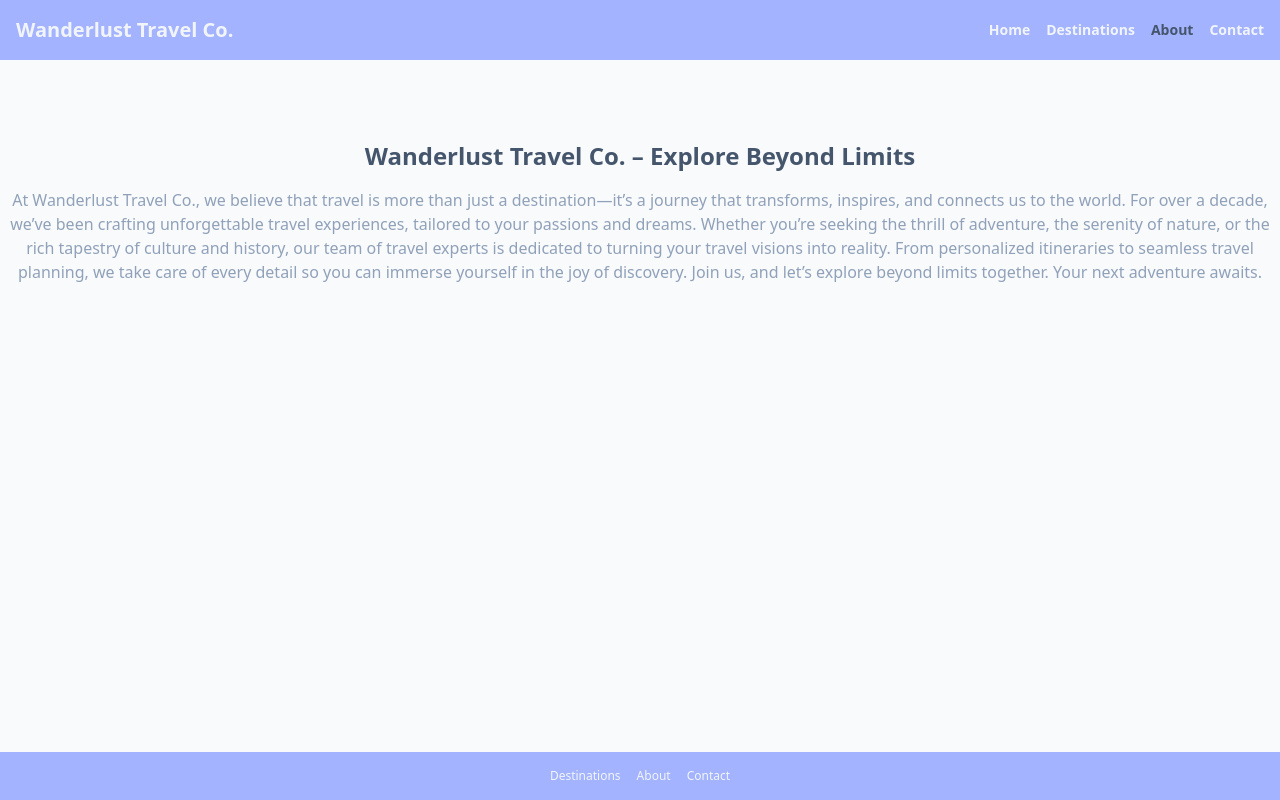
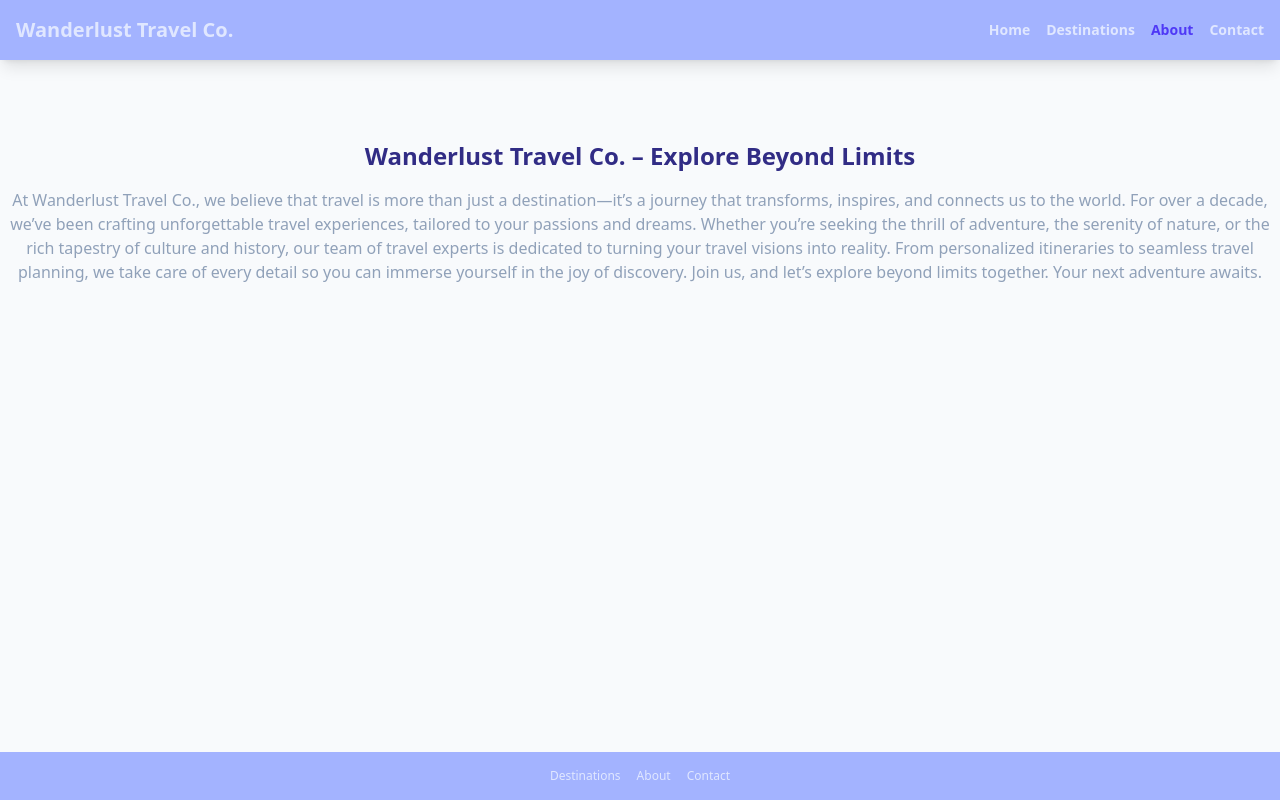
Before and after one commit to monica-mateescu/travel-agency-react, a React (Vite) app: page /about in a window 1280 px wide. Built offline with nearby package versions, Linux system fonts and the light colour scheme.

Commit message:
update colors for better contrast

```diff
--- a/src/components/Button.jsx
+++ b/src/components/Button.jsx
@@ -1,5 +1,9 @@
 const Button = ({ name }) => {
-  return <button className="btn btn-primary btn-lg">{name}</button>;
+  return (
+    <button className="btn btn-outline btn-primary btn-lg text-md">
+      {name}
+    </button>
+  );
 };
 
 export default Button;
--- a/src/components/Footer.jsx
+++ b/src/components/Footer.jsx
@@ -3,20 +3,20 @@ import { Link } from "react-router";
 const Footer = () => {
   return (
     <footer className="bg-indigo-300 p-4">
-      <div className="container mx-auto  text-slate-100 text-sm">
+      <div className="container mx-auto  text-indigo-100 text-sm">
         <ul className="flex space-x-4 text-xs justify-center">
           <li>
-            <Link to="/destinations" className="hover:text-slate-500">
+            <Link to="/destinations" className="hover:text-indigo-500">
               Destinations
             </Link>
           </li>
           <li>
-            <Link to="/about" className="hover:text-slate-500">
+            <Link to="/about" className="hover:text-indigo-500">
               About
             </Link>
           </li>
           <li>
-            <Link to="/contact" className="hover:text-slate-500">
+            <Link to="/contact" className="hover:text-indigo-500">
               Contact
             </Link>
           </li>
--- a/src/components/Navbar.jsx
+++ b/src/components/Navbar.jsx
@@ -2,7 +2,7 @@ import { NavLink, Link } from "react-router";
 
 const Navbar = () => {
   return (
-    <nav className="container mx-auto flex justify-between items-center  text-slate-100">
+    <nav className="container mx-auto flex justify-between items-center  text-indigo-100">
       <Link to="/" className="text-xl font-semibold">
         Wanderlust Travel Co.
       </Link>
@@ -10,7 +10,7 @@ const Navbar = () => {
         <li>
           <NavLink
             to="/"
-            className={({ isActive }) => (isActive ? "text-slate-600" : "")}
+            className={({ isActive }) => (isActive ? "text-indigo-600" : "")}
           >
             Home
           </NavLink>
@@ -20,8 +20,8 @@ const Navbar = () => {
             to="/destinations"
             className={({ isActive }) =>
               isActive
-                ? "text-slate-600"
-                : "hover:text-slate-600 active:text-slate-600"
+                ? "text-indigo-600"
+                : "hover:text-indigo-600 active:text-indigo-600"
             }
           >
             Destinations
@@ -32,8 +32,8 @@ const Navbar = () => {
             to="/about"
             className={({ isActive }) =>
               isActive
-                ? "text-slate-600"
-                : "hover:text-slate-600 active:text-slate-600"
+                ? "text-indigo-600"
+                : "hover:text-indigo-600 active:text-indigo-600"
             }
           >
             About
@@ -44,8 +44,8 @@ const Navbar = () => {
             to="/contact"
             className={({ isActive }) =>
               isActive
-                ? "text-slate-600"
-                : "hover:text-slate-600 active:text-slate-600"
+                ? "text-indigo-600"
+                : "hover:text-indigo-600 active:text-indigo-600"
             }
           >
             Contact
--- a/src/components/Title.jsx
+++ b/src/components/Title.jsx
@@ -1,6 +1,6 @@
 const Title = ({ title }) => {
   return (
-    <h1 className="text-slate-600 text-2xl font-semibold mb-4">{title}</h1>
+    <h1 className="text-indigo-900 text-2xl font-semibold mb-4">{title}</h1>
   );
 };
 
--- a/src/layouts/MainLayout.jsx
+++ b/src/layouts/MainLayout.jsx
@@ -17,7 +17,7 @@ const MainLayout = () => {
 
   return (
     <div className="bg-slate-50 flex flex-col min-h-screen font-sans">
-      <header className="bg-indigo-300 p-4">
+      <header className="bg-indigo-300 shadow-lg p-4">
         <Navbar />
       </header>
 
```
